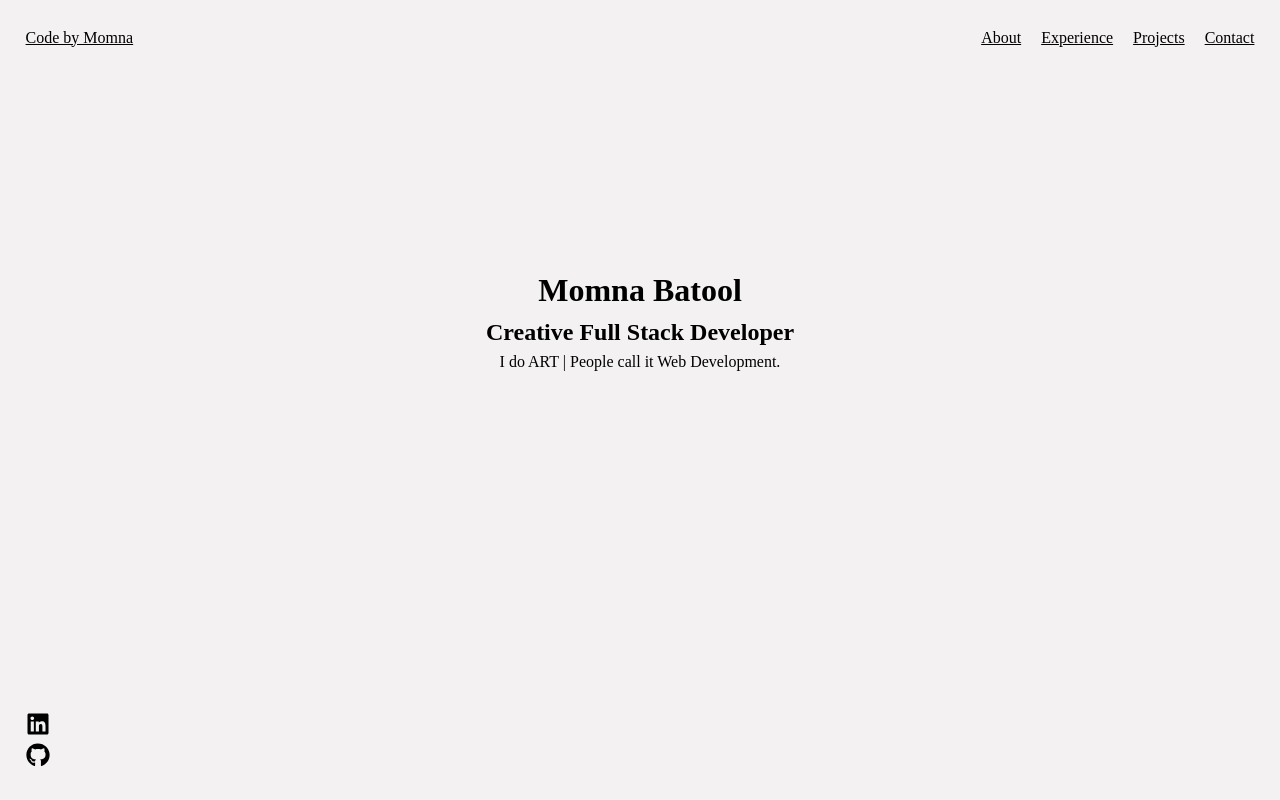
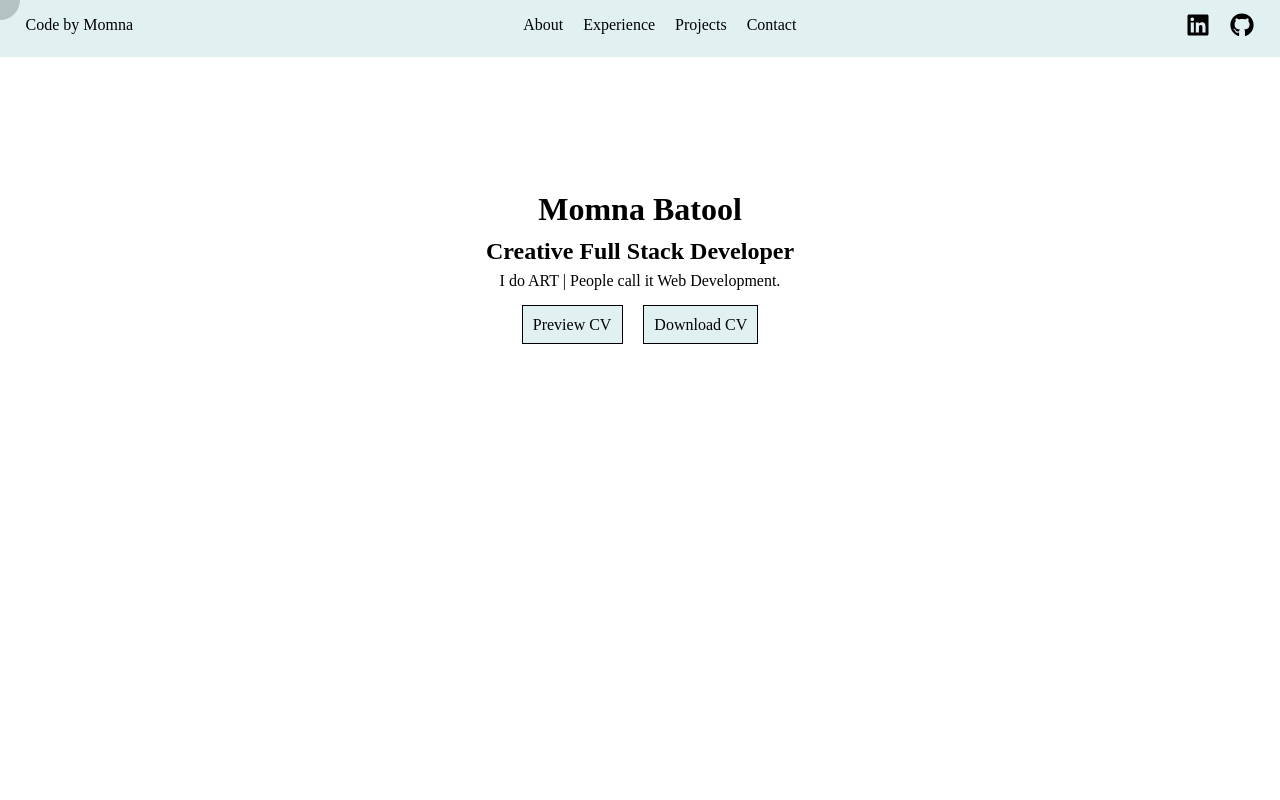
Before and after one commit to MomnaBukhari/momnabatool, a React (Vite) app: page / in a window 1280 px wide. Built offline with nearby package versions, Linux system fonts and the light colour scheme.

Commit message:
basic setup done

```diff
--- a/src/App.jsx
+++ b/src/App.jsx
@@ -1,12 +1,17 @@
-import React from "react";
+import React, { useEffect } from "react";
 import { BrowserRouter } from "react-router-dom";
 import Navbar from "./components/Navbar";
 import RoutesComponent from "./components/Routes";
+import initializeCursor from "./scripting/cursor";
+function App() {
+  useEffect(() => {
+    initializeCursor();
+  }, []);
 
-function App() {
   return (
     <>
       <BrowserRouter>
+      <div id="cursor"></div>
         <Navbar />
         <RoutesComponent />
       </BrowserRouter>
--- a/src/components/Contact.jsx
+++ b/src/components/Contact.jsx
@@ -4,6 +4,7 @@ import "../styling/contact.css";
 const Contact = () => {
   return (
     <>
+
       <div className="contact-page">
         <h1>Contact Page</h1>
       </div>
--- a/src/components/Experience.jsx
+++ b/src/components/Experience.jsx
@@ -1,4 +1,5 @@
 import React from "react";
+import { Helmet } from "react-helmet";
 import "../styling/Experience.css";
 
 const Experience = () => {
@@ -8,18 +9,24 @@ const Experience = () => {
       company: "Rev9 Solutions",
       url: "https://www.rev9solutions.com", // Add URL for the company
       date: "August 2024 - Present",
-      description: "Worked on developing scalable web applications using React and Node.js.",
+      description:
+        "Worked on developing scalable web applications using React and Node.js.",
     },
     {
       title: "Internship | Backend Developer",
       company: "Rev9 Solutions",
       url: "https://www.rev9solutions.com", // Add URL for the company
       date: "March 2024 - July 2024",
-      description: "Worked on developing scalable web applications using React and Node.js.",
-    }
+      description:
+        "Worked on developing scalable web applications using React and Node.js.",
+    },
   ];
 
   return (
+    <>
+      <Helmet>
+        <title>Experience</title>
+      </Helmet>
       <div className="experience-page">
         <h1>Experience</h1>
         <div className="timeline">
@@ -44,6 +51,7 @@ const Experience = () => {
           ))}
         </div>
       </div>
+    </>
   );
 };
 
--- a/src/components/Home.jsx
+++ b/src/components/Home.jsx
@@ -2,6 +2,7 @@ import { useState, useEffect } from "react";
 import gsap from "gsap";
 import Loader from "./blocks/Loader.jsx";
 import "./../styling/Home.css";
+import { Helmet } from "react-helmet";
 
 function Home() {
   const [isLoaded, setIsLoaded] = useState(false);
@@ -26,6 +27,9 @@ function Home() {
 
   return (
     <>
+      <Helmet>
+        <title>Momna ♡˚🦢✧</title>
+      </Helmet>
       {!isLoaded ? (
         <div className="loader">
           <Loader />
@@ -36,6 +40,24 @@ function Home() {
             <h1>Momna Batool</h1>
             <h2>Creative Full Stack Developer</h2>
             <p>I do ART | People call it Web Development.</p>
+            <div className="cv-butons">
+              <a
+                href="/documents/syedamomnabatool.pdf"
+                target="_blank"
+                rel="noopener noreferrer"
+                className="preview-cv-button"
+              >
+                Preview CV
+              </a>
+
+              <a
+                href="/documents/syedamomnabatool.pdf"
+                download
+                className="download-cv-button"
+              >
+                Download CV
+              </a>
+            </div>
           </div>
         </>
       )}
--- a/src/components/Navbar.jsx
+++ b/src/components/Navbar.jsx
@@ -2,24 +2,21 @@ import React from "react";
 import { Link } from "react-router-dom";
 import { FaLinkedin, FaGithub } from "react-icons/fa";
 import "../styling/Navbar.css";
-import RoutesComponent from "./Routes";
 
 function Navbar() {
   return (
     <>
       <div className="navbar">
-        <div className="top-navbar ">
-          <div className="top-navbar-left logo">
+        <div className="navbar-left logo">
           <Link to="/">Code by Momna</Link>
         </div>
-          <div className="top-navbar-right">
+        <div className="navbar-center">
           <Link to="/about">About</Link>
           <Link to="/experience">Experience</Link>
           <Link to="/projects">Projects</Link>
           <Link to="/contact">Contact</Link>
         </div>
-        </div>
-        <div className="left-navbar ">
+        <div className="navbar-right">
           <a
             href="https://www.linkedin.com/in/momna-batool/"
             target="_blank"
@@ -27,7 +24,11 @@ function Navbar() {
           >
             <FaLinkedin size={24} />
           </a>
-          <a href="https://github.com/MomnaBukhari" target="_blank" rel="noopener noreferrer">
+          <a
+            href="https://github.com/MomnaBukhari"
+            target="_blank"
+            rel="noopener noreferrer"
+          >
             <FaGithub size={24} />
           </a>
         </div>
--- a/src/index.css
+++ b/src/index.css
@@ -4,6 +4,7 @@
 
 * {
   font-family: "Times New Roman", Times, serif;
+  /* font-family: Arial, sans-serif; */
   box-sizing: border-box;
   /* Include padding and border in element's total width and height */
   margin: 0%;
@@ -17,11 +18,11 @@ body {
   width: 100%;
   overflow-x: hidden;
   /* cursor: url("../public/images/cursor.png"), auto; */
-  background-color: #f3f1f1;
+  background-color: #ffffff;
 }
 
 ::selection {
-  background: #ffe7f6;
+  background: #e1ecec;
   /* Custom background color for selected text */
   color: #000000;
   /* Custom text color for selected text */
@@ -38,14 +39,14 @@ body {
 
 ::-webkit-scrollbar-thumb {
   width: 1em;
-  background-color: #e8e0e5;
+  background-color: #c7d4d4;
   outline: 1px solid rgb(0, 0, 0);
 }
 
 #cursor {
   height: 40px;
   width: 40px;
-  background-color: #fdeeee;
+  background-color: #b3c2c2;
   border-radius: 50%;
   position: fixed;
   pointer-events: none;
--- a/src/scripting/cursor.js
+++ b/src/scripting/cursor.js
@@ -3,7 +3,6 @@ import gsap from "gsap";
 const initializeCursor = () => {
   /* Variables Defining*/
 
-  /*Handeling NOTFOUND condition*/
   if (!cursor) return;
 
   let mouseX = 0,
--- a/src/styling/About.css
+++ b/src/styling/About.css
@@ -1,14 +1,7 @@
 .about-page {
-  padding: 10% 20% 0% 20%;
+  padding: 5% 20% 0% 20%;
   margin: 0%;
-  display: flex;
-  flex-direction: column;
-  overflow-x: hidden;
-  scroll-behavior: smooth;
-  background-color: transparent;
-  width: auto;
   text-align: justify;
   align-items: center;
   justify-content: center;
-  box-sizing: border-box;
 }
--- a/src/styling/Home.css
+++ b/src/styling/Home.css
@@ -1,17 +1,9 @@
 .home-page {
-  padding: 0%;
+  padding: 10%;
   margin: 0%;
-  display: flex;
-  flex-direction: column;
-  overflow-x: hidden;
-  scroll-behavior: smooth;
-  height: 80vh;
-  width: auto;
   text-align: center;
   align-items: center;
   justify-content: center;
-  box-sizing: border-box;
-  /* transition: all 0.6s ease-out; */
 }
 
 /* Loader styling */
@@ -24,8 +16,17 @@
   display: flex;
   align-items: center;
   justify-content: center;
-  background-color: black;
+  background-color: #c7d4d4;
   color: white;
   font-size: 2rem;
   z-index: 1000;
 }
+.cv-butons{
+  margin: 2% 0% 0% 0%;
+}
+.preview-cv-button, .download-cv-button{
+  background-color: #e1f1f1;
+  border: 1px solid black;
+  padding: 1%;
+  margin: 1% 1% 1% 1%;
+}
--- a/src/styling/Navbar.css
+++ b/src/styling/Navbar.css
@@ -1,16 +1,12 @@
-.navbar{
-  background-color: transparent;
-}
-.top-navbar {
-  width: 100%;
-  color: #000000;
+.navbar {
   display: flex;
-  justify-content: space-between;
+  justify-content:space-between;
   z-index: 10;
-  position: fixed;
-  padding: 2%;
+  padding: 1% 2% 1% 2%;
+  background-color: #e1f1f1;
 }
 .left-navbar {
+  background-color: rgb(165, 165, 184);
   height: 100vh;
   width: 100vw;
   display: flex;
@@ -19,10 +15,15 @@
   position: fixed;
   padding: 2%;
 }
-.top-navbar-right{
+.navbar-center {
   display: flex;
-  gap:20px;
+  gap: 20px;
+}
+.navbar-right {
+  display: flex;
+  gap: 20px;
 }
 a {
-  color: #000000;
+  text-decoration: none;
+  color: #000;
 }
--- a/src/styling/blocks/loader.css
+++ b/src/styling/blocks/loader.css
@@ -1,36 +1,37 @@
 /* src/styling/block/Loader.css */
 .loader {
   position: fixed;
+  top: 0;
+  left: 0;
   width: 100vw;
   height: 100vh;
-  color: #ffffff;
-  background-color: rgba(0, 0, 0);
   display: flex;
+  align-items: center;
   justify-content: center;
-  align-items: center;
+  background-color: #c7d4d4;
+  color: rgb(0, 0, 0);
+  font-size: 2rem;
   z-index: 1000;
-  font-size: 2rem;
 }
-
 .text {
   text-align: center;
-  color: #ffffff;
-  background-color: rgba(0, 0, 0);
+  color: #000000;
+  background-color: transparent;
 }
 
 .greeting {
   font-size: 2.5rem;
   margin: 0;
   animation: fade 0.5s ease-in-out;
-  color: #ffffff;
-  background-color: rgba(0, 0, 0);
+  color: #000000;
+  background-color: transparent;
 }
 
 .static-text {
   font-size: 1.5rem;
   margin-top: 0.5rem;
-  color: #ffffff;
-  background-color: rgba(0, 0, 0);
+  color: #000000;
+  background-color: transparent;
 }
 
 @keyframes fade {
```
Also changed, not shown: 1 other file (tests, documents, lock files or other folders). Lines whose indentation alone changed are shown as unchanged.
